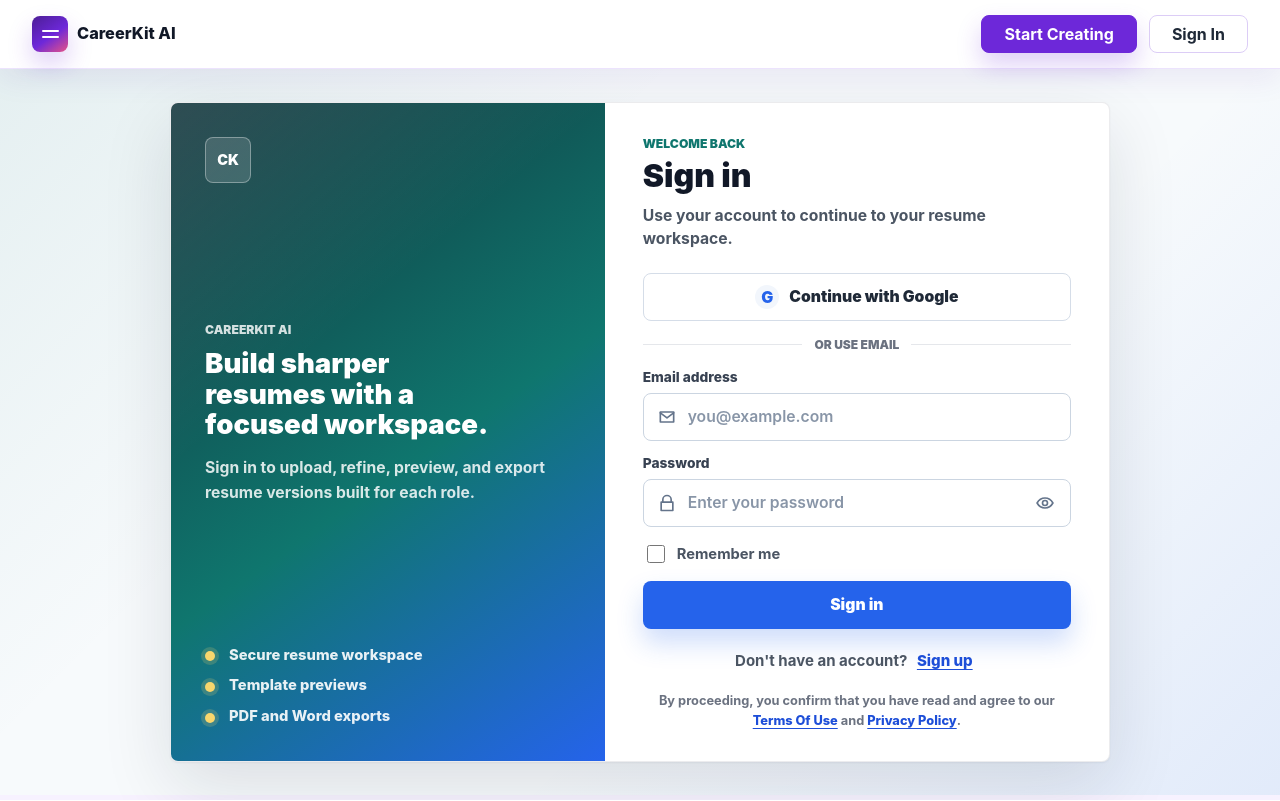
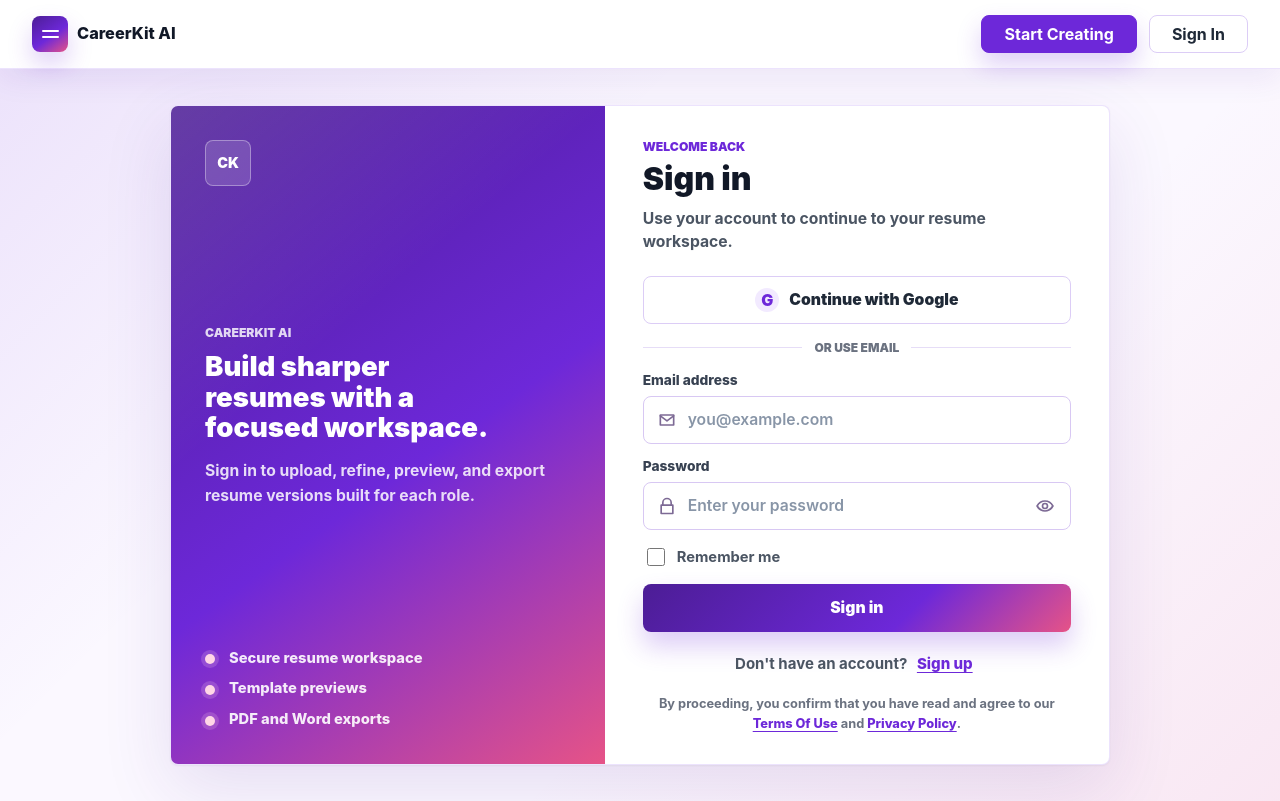
Before and after one commit to ResumeGenerator/resume-generator-spa, an Angular app: page /login in a window 1280 px wide. Built offline with nearby package versions, Linux system fonts and the light colour scheme.

Commit message:
Updated the login theme

```diff
--- a/src/app/login-page/login-page.css
+++ b/src/app/login-page/login-page.css
@@ -1,16 +1,23 @@
 :host {
   display: block;
+  --auth-purple-deep: #4c1d95;
+  --auth-purple: #6d28d9;
+  --auth-purple-bright: #7c3aed;
+  --auth-pink: #e65387;
+  --auth-soft: #fbf8ff;
+  --auth-border: #dccdf6;
+  --auth-focus: rgba(124, 58, 237, 0.16);
 }
 
 .login-page {
   display: grid;
-  min-height: calc(100vh - 74px);
+  min-height: calc(100vh - 68px);
   place-items: center;
   padding: 32px 20px;
   background:
-    linear-gradient(135deg, rgba(15, 118, 110, 0.08), transparent 34%),
-    linear-gradient(315deg, rgba(37, 99, 235, 0.1), transparent 38%),
-    #f7fafc;
+    linear-gradient(135deg, rgba(109, 40, 217, 0.1), transparent 34%),
+    linear-gradient(315deg, rgba(230, 83, 135, 0.1), transparent 38%),
+    var(--auth-soft);
 }
 
 .login-card {
@@ -18,11 +25,11 @@
   grid-template-columns: minmax(280px, 0.86fr) minmax(360px, 1fr);
   width: min(940px, 100%);
   overflow: hidden;
-  border: 1px solid rgba(15, 23, 42, 0.08);
+  border: 1px solid rgba(124, 58, 237, 0.14);
   border-radius: 8px;
   background: #ffffff;
   box-shadow:
-    0 24px 70px rgba(15, 23, 42, 0.12),
+    0 24px 70px rgba(76, 29, 149, 0.12),
     0 1px 2px rgba(15, 23, 42, 0.05);
   animation: card-in 260ms ease-out;
 }
@@ -35,8 +42,8 @@
   gap: 28px;
   padding: 34px;
   background:
-    linear-gradient(140deg, rgba(255, 255, 255, 0.12), transparent 36%),
-    linear-gradient(145deg, #12343b 0%, #0f766e 55%, #2563eb 100%);
+    linear-gradient(140deg, rgba(255, 255, 255, 0.14), transparent 36%),
+    linear-gradient(145deg, var(--auth-purple-deep) 0%, var(--auth-purple) 55%, var(--auth-pink) 100%);
   color: #ffffff;
 }
 
@@ -110,8 +117,8 @@
   width: 10px;
   height: 10px;
   border-radius: 50%;
-  background: #f8d66d;
-  box-shadow: 0 0 0 4px rgba(248, 214, 109, 0.18);
+  background: #ffd6e7;
+  box-shadow: 0 0 0 4px rgba(255, 214, 231, 0.18);
   content: "";
 }
 
@@ -124,7 +131,7 @@
 }
 
 .eyebrow {
-  color: #0f766e;
+  color: var(--auth-purple);
 }
 
 .login-heading h1 {
@@ -168,15 +175,15 @@
 }
 
 .google-button {
-  border: 1px solid #d5dde8;
+  border: 1px solid var(--auth-border);
   background: #ffffff;
   color: #1f2937;
 }
 
 .google-button:hover:not(:disabled) {
-  border-color: #9db4d4;
-  background: #f8fafc;
-  box-shadow: 0 10px 22px rgba(15, 23, 42, 0.08);
+  border-color: var(--auth-purple-bright);
+  background: #fbf8ff;
+  box-shadow: 0 10px 22px rgba(76, 29, 149, 0.1);
   transform: translateY(-1px);
 }
 
@@ -187,8 +194,8 @@
   flex: 0 0 auto;
   place-items: center;
   border-radius: 50%;
-  background: #f2f6fc;
-  color: #2563eb;
+  background: #f2eaff;
+  color: var(--auth-purple);
   font-size: 1rem;
   font-weight: 950;
 }
@@ -209,7 +216,7 @@
 .divider::before,
 .divider::after {
   height: 1px;
-  background: #e5e7eb;
+  background: #e6ddf7;
   content: "";
 }
 
@@ -245,7 +252,7 @@
   width: 20px;
   height: 20px;
   place-items: center;
-  color: #64748b;
+  color: #7d6a95;
   pointer-events: none;
   transform: translateY(-50%);
   transition: color 160ms ease;
@@ -265,7 +272,7 @@
 .field input {
   width: 100%;
   min-height: 48px;
-  border: 1px solid #cbd5e1;
+  border: 1px solid #d8c8f3;
   border-radius: 8px;
   padding: 0 14px 0 44px;
   background: #ffffff;
@@ -285,17 +292,23 @@
   font-weight: 600;
 }
 
+.field input:-webkit-autofill {
+  -webkit-text-fill-color: #111827;
+  box-shadow: 0 0 0 1000px #fbf8ff inset;
+  caret-color: #111827;
+}
+
 .field input:focus {
-  border-color: #2563eb;
+  border-color: var(--auth-purple-bright);
   background: #ffffff;
   outline: 0;
   box-shadow:
-    0 0 0 4px rgba(37, 99, 235, 0.14),
+    0 0 0 4px var(--auth-focus),
     0 1px 2px rgba(15, 23, 42, 0.06);
 }
 
 .field:focus-within .field-icon {
-  color: #2563eb;
+  color: var(--auth-purple);
 }
 
 .field input[aria-invalid="true"] {
@@ -316,8 +329,8 @@
 }
 
 .field input:disabled {
-  background: #f1f5f9;
-  color: #64748b;
+  background: #f8f5ff;
+  color: #7d6a95;
 }
 
 .field-control:has(.password-toggle) input {
@@ -335,7 +348,7 @@
   border: 0;
   border-radius: 8px;
   background: transparent;
-  color: #64748b;
+  color: #7d6a95;
   cursor: pointer;
   transform: translateY(-50%);
   transition:
@@ -344,8 +357,8 @@
 }
 
 .password-toggle:hover:not(:disabled) {
-  background: #eef4ff;
-  color: #2563eb;
+  background: #f2eaff;
+  color: var(--auth-purple);
 }
 
 .form-row {
@@ -369,7 +382,7 @@
   width: 18px;
   height: 18px;
   flex: 0 0 auto;
-  accent-color: #0f766e;
+  accent-color: var(--auth-purple);
 }
 
 .login-note {
@@ -378,10 +391,10 @@
   gap: 10px;
   margin: 0;
   padding: 11px 12px;
-  border: 1px solid #d8dfff;
+  border: 1px solid #dccdf6;
   border-radius: 8px;
-  background: #f5f7ff;
-  color: #4d5c76;
+  background: #fbf8ff;
+  color: #5f536f;
   font-size: 0.9rem;
   font-weight: 650;
   line-height: 1.45;
@@ -406,19 +419,18 @@
 
 .submit-button {
   border: 0;
-  background: #2563eb;
+  background: linear-gradient(135deg, var(--auth-purple-deep) 0%, var(--auth-purple) 62%, var(--auth-pink) 100%);
   color: #ffffff;
-  box-shadow: 0 14px 26px rgba(37, 99, 235, 0.22);
+  box-shadow: 0 14px 26px rgba(109, 40, 217, 0.24);
 }
 
 .submit-button:hover:not(:disabled) {
-  background: #1d4ed8;
-  box-shadow: 0 18px 30px rgba(37, 99, 235, 0.28);
+  box-shadow: 0 18px 30px rgba(109, 40, 217, 0.3);
   transform: translateY(-1px);
 }
 
 .submit-button:disabled {
-  background: #7494dd;
+  background: #a78bfa;
   color: rgba(255, 255, 255, 0.9);
   box-shadow: none;
 }
@@ -446,7 +458,7 @@
 .terms-copy a {
   border: 0;
   background: transparent;
-  color: #1d4ed8;
+  color: var(--auth-purple);
   font: inherit;
   font-weight: 850;
   text-decoration: underline;
@@ -470,7 +482,7 @@
 .password-toggle:focus-visible,
 .remember-me input:focus-visible,
 .field input:focus-visible {
-  outline: 3px solid rgba(37, 99, 235, 0.2);
+  outline: 3px solid var(--auth-focus);
   outline-offset: 2px;
 }
 
```
